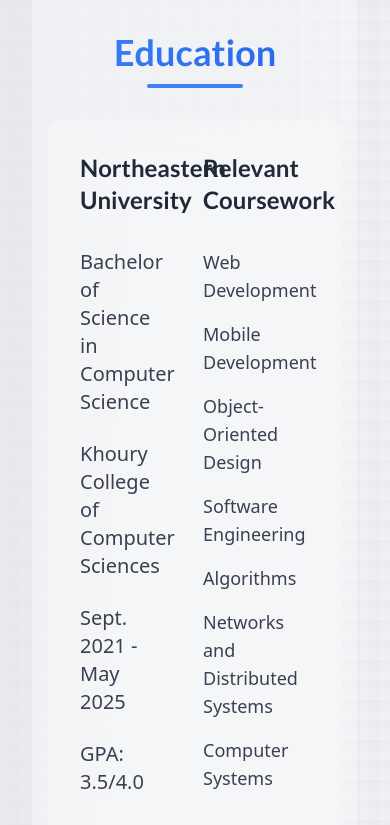
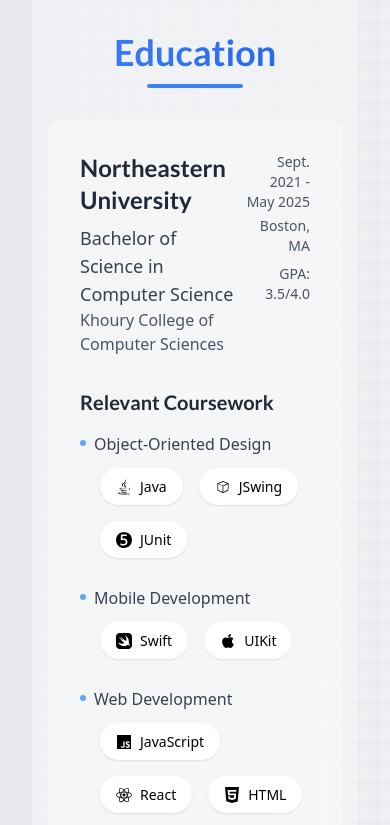
Before and after one commit to Jaber1028/portfolio, a Next.js app: page / in a window 390 px wide. Shown: the part 960-1785 px from the top of the page. Built offline with nearby package versions, Linux system fonts and the light colour scheme.

Commit message:
Enhance homepage and projects layout with improved styling and content. Update educational and project sections to include detailed coursework and achievements, incorporating new technologies and icons. Refine tech badge presentation and adjust layout for better visual hierarchy and responsiveness.

```diff
--- a/src/app/page.tsx
+++ b/src/app/page.tsx
@@ -93,33 +93,72 @@
               whileInView={{ opacity: 1, y: 0 }}
               transition={{ duration: 0.8 }}
               viewport={{ once: true }}
-              className="max-w-6xl mx-auto bg-white/30 dark:bg-gray-800/80 backdrop-blur-md rounded-xl p-8"
+              className="max-w-4xl mx-auto"
             >
-              <div className="grid grid-cols-10 gap-4">
-                <div className="col-start-1 col-span-4">
-                  <h3 className="text-2xl font-bold text-gray-800 dark:text-white mb-8">Northeastern University</h3>
-                  <div className="space-y-6">
-                    <p className="text-gray-700 dark:text-blue-200 text-xl">Bachelor of Science in Computer Science</p>
-                    <p className="text-gray-700 dark:text-blue-200 text-xl">Khoury College of Computer Sciences</p>
-                    <p className="text-gray-700 dark:text-blue-200 text-xl">Sept. 2021 - May 2025</p>
-                    <p className="text-gray-700 dark:text-blue-200 text-xl">GPA: 3.5/4.0</p>
-                    <p className="text-gray-700 dark:text-blue-200 text-xl">Boston, MA</p>
+              <div className="bg-white/30 dark:bg-gray-800/80 backdrop-blur-md rounded-xl p-8 hover:shadow-2xl transition-all duration-300">
+                <div className="flex justify-between items-start mb-6">
+                  <div>
+                    <h3 className="text-2xl font-bold text-gray-800 dark:text-white mb-2">Northeastern University</h3>
+                    <p className="text-gray-700 dark:text-blue-400 text-lg">Bachelor of Science in Computer Science</p>
+                    <p className="text-gray-600 dark:text-blue-200">Khoury College of Computer Sciences</p>
+                  </div>
+                  <div className="text-right">
+                    <p className="text-gray-600 dark:text-blue-200 text-sm mb-1">Sept. 2021 - May 2025</p>
+                    <p className="text-gray-600 dark:text-blue-200 text-sm">Boston, MA</p>
+                    <p className="text-gray-600 dark:text-blue-200 text-sm mt-2">GPA: 3.5/4.0</p>
                   </div>
                 </div>
 
-                <div className="col-start-6 col-span-5">
-                  <h3 className="text-2xl font-bold text-gray-800 dark:text-white mb-8">Relevant Coursework</h3>
-                  <div className="space-y-4">
+                <div className="mt-8">
+                  <h4 className="text-xl font-semibold text-gray-800 dark:text-white mb-4">Relevant Coursework</h4>
+                  <div className="grid grid-cols-1 md:grid-cols-2 gap-6">
                     {[
-                      "Web Development",
-                      "Mobile Development",
-                      "Object-Oriented Design",
-                      "Software Engineering",
-                      "Algorithms",
-                      "Networks and Distributed Systems",
-                      "Computer Systems"
-                    ].map((course, index) => (
-                      <p key={index} className="text-gray-700 dark:text-blue-200 text-lg">{course}</p>
+                      {
+                        course: "Object-Oriented Design",
+                        tech: ["Java", "JSwing", "JUnit"]
+                      },
+
+                      {
+                        course: "Mobile Development",
+                        tech: ["Swift", "UIKit"]
+                      },
+                      {
+                        course: "Web Development",
+                        tech: ["JavaScript", "React", "HTML", "CSS", "Node.js", "MongoDB"]
+                      },
+                      {
+                        course: "Software Engineering",
+                        tech: ["TypeScript", "React", "Node.js", "Express", "MongoDB", "Jest"]
+                      },
+                      {
+                        course: "Algorithms",
+                        tech: ["Python"]
+                      },
+                      {
+                        course: "Networks and Distributed Systems",
+                        tech: ["Python", "Sockets"]
+                      },
+                      {
+                        course: "Computer Systems",
+                        tech: ["C", "Assembly"]
+                      },
+                      {
+                        course: "C++ Programming",
+                        tech: ["C++", "STL"]
+                      }
+                    ].map((item, index) => (
+                      <div key={index} className="flex flex-col">
+                        <p className="flex items-start text-gray-700 dark:text-blue-200 mb-2">
+                          <span className="w-1.5 h-1.5 bg-blue-400 rounded-full mr-2 mt-2 flex-shrink-0" />
+                          <span>{item.course}</span>
+                        </p>
+                        <div className="flex flex-wrap gap-2 ml-4">
+                          {item.tech.map((tech, i) => {
+                            const Icon = getTechIcon(tech);
+                            return Icon && <TechBadge key={i} icon={Icon} text={tech} />;
+                          })}
+                        </div>
+                      </div>
                     ))}
                   </div>
                 </div>
@@ -224,7 +263,7 @@
                   <p className="text-gray-600 dark:text-blue-200">Jan. 2025 - Apr. 2025</p>
                 </div>
                 <div className="flex flex-wrap mb-4">
-                  {["TypeScript", "React", "Express", "MongoDB", "Socket.io"].map((tech, i) => {
+                  {["TypeScript", "React", "REST APIs", "Express", "MongoDB", "Socket.io"].map((tech, i) => {
                     const Icon = getTechIcon(tech);
                     return Icon && <TechBadge key={i} icon={Icon} text={tech} />;
                   })}
@@ -251,7 +290,7 @@
                   <p className="text-gray-600 dark:text-blue-200">Jan. 2024 - May 2024</p>
                 </div>
                 <div className="flex flex-wrap mb-4">
-                  {["JavaScript", "React", "Node.js", "MongoDB"].map((tech, i) => {
+                  {["JavaScript", "React", "HTML", "CSS", "Redux", "Node.js", "MongoDB"].map((tech, i) => {
                     const Icon = getTechIcon(tech);
                     return Icon && <TechBadge key={i} icon={Icon} text={tech} />;
                   })}
@@ -292,7 +331,7 @@
               <div>
                 <h3 className="text-xl font-semibold mb-4 text-gray-700 dark:text-gray-200">Languages</h3>
                 <div className="flex flex-wrap gap-4">
-                  {["Swift", "Objective-C", "C", "C++", "C#", "Python", "JavaScript", "TypeScript", "Assembly"].map((tech, i) => {
+                  {["Swift", "Objective-C", "C", "C++", "C#", "Python", "JavaScript", "TypeScript", "Assembly", "Java", "HTML", "CSS"].map((tech, i) => {
                     const Icon = getTechIcon(tech);
                     return Icon && <TechBadge key={i} icon={Icon} text={tech} />;
                   })}
@@ -301,7 +340,7 @@
               <div>
                 <h3 className="text-xl font-semibold mb-4 text-gray-700 dark:text-gray-200">Frameworks</h3>
                 <div className="flex flex-wrap gap-4">
-                  {["SwiftUI", "UIKit", "CoreData", "React", "Redux", "Jest", "Node.js", "Express", "pytest"].map((tech, i) => {
+                  {["SwiftUI", "UIKit", "CoreData", "React", "Redux", "Jest", "Node.js", "Express", "pytest", "Next.js", "Tailwind"].map((tech, i) => {
                     const Icon = getTechIcon(tech);
                     return Icon && <TechBadge key={i} icon={Icon} text={tech} />;
                   })}
@@ -310,7 +349,7 @@
               <div>
                 <h3 className="text-xl font-semibold mb-4 text-gray-700 dark:text-gray-200">Technologies & Tools</h3>
                 <div className="flex flex-wrap gap-4">
-                  {["Xcode", "Git", "CocoaPods", "REST APIs", "MongoDB", "Firebase", "Linux", "Postman"].map((tech, i) => {
+                  {["Xcode", "Git", "CocoaPods", "REST APIs", "MongoDB", "Firebase", "Linux", "Postman", "Framer Motion", "CI/CD", "JUnit"].map((tech, i) => {
                     const Icon = getTechIcon(tech);
                     return Icon && <TechBadge key={i} icon={Icon} text={tech} />;
                   })}
@@ -322,7 +361,7 @@
 
         {/* Contact Section */}
         <section id="contact">
-          <div className="container mx-auto px-4">
+          <div className="container mx-auto px-4 mt-12">
             <h2 className="section-title">Get In Touch</h2>
             <motion.div
               initial={{ opacity: 0, y: 20 }}
@@ -331,7 +370,7 @@
               viewport={{ once: true }}
               className="max-w-4xl mx-auto text-center"
             >
-              <p className="text-xl text-gray-600 dark:text-blue-200 mb-12">
+              <p className="text-xl text-gray-600 dark:text-blue-200 mb-6">
                 I&apos;m currently looking for new opportunities. Feel free to reach out!
               </p>
               <div className="grid grid-cols-10 items-center relative z-50">
--- a/src/app/projects/page.tsx
+++ b/src/app/projects/page.tsx
@@ -16,8 +16,20 @@
 export default function Projects() {
   const projects: Project[] = [
     {
+      title: "Portfolio",
+      tech: ["Next.js", "Tailwind", "React", "TypeScript", "Framer Motion", "CI/CD"],
+      description: "A modern, responsive portfolio website with dark mode support and interactive animations",
+      achievements: [
+        "Developed a responsive portfolio website using Next.js 13 with App Router and TypeScript for type safety",
+        "Implemented dynamic dark mode theming with smooth transitions and persistent user preferences",
+        "Created reusable components with Tailwind CSS for consistent styling and Framer Motion for engaging animations",
+        "Designed a modular education section showcasing coursework with interactive tech badges and clean layout"
+      ],
+      period: "Apr. 2025 - Present"
+    },
+    {
       title: "Fake Stack Overflow",
-      tech: ["TypeScript", "React", "Express", "MongoDB", "Socket.io"],
+      tech: ["TypeScript", "React", "REST APIs", "Express", "MongoDB", "Socket.io", "CI/CD"],
       description: "A comprehensive Q&A platform with authentication, direct messaging, and interactive games using TypeScript and the MERN stack",
       achievements: [
         "Built a comprehensive Q&A platform with authentication, direct messaging, and interactive games using TypeScript and the MERN stack",
@@ -39,7 +51,7 @@
     },
     {
       title: "Kanbas",
-      tech: ["JavaScript", "React", "Node.js", "MongoDB", "Redux"],
+      tech: ["JavaScript", "React", "HTML", "CSS", "Node.js", "MongoDB", "Redux"],
       description: "A full-stack learning management system inspired by Canvas, featuring course creation, assignment management, and grading",
       achievements: [
         "Developed a full-stack learning management system inspired by Canvas, featuring course creation, assignment management, and grading",
--- a/src/app/utils/techIcons.ts
+++ b/src/app/utils/techIcons.ts
@@ -1,5 +1,5 @@
 import { IconType } from 'react-icons';
-import { FaApple, FaEnvelope, FaGithub, FaJs, FaLinkedin } from 'react-icons/fa';
+import { FaApple, FaEnvelope, FaGithub, FaJs, FaLinkedin, FaJava } from 'react-icons/fa';
 import {
   SiTypescript,
   SiExpress,
@@ -31,7 +31,12 @@
   SiApple,
   SiAssemblyscript,
   SiCocoapods,
+  SiJunit5,
+  SiNextdotjs,
+  SiFramer,
+  SiGithubactions,
 } from 'react-icons/si';
+import { DiNetbeans, DiDatabase } from 'react-icons/di';
 
 const iconMap: Record<string, IconType> = {
   'TypeScript': SiTypescript,
@@ -82,7 +87,14 @@
   'SystemVerilog': SiAssemblyscript,
   'Vivado': SiAssemblyscript,
   'FPGA': SiAssemblyscript,
-  'Sockets': SiSocketdotio
+  'Sockets': SiSocketdotio,
+  'Java': FaJava,
+  'JSwing': DiNetbeans,
+  'JUnit': SiJunit5,
+  'STL': DiDatabase,
+  'Next.js': SiNextdotjs,
+  'Framer Motion': SiFramer,
+  'CI/CD': SiGithubactions
 };
 
 export const getTechIcon = (tech: string): IconType | null => {
```
